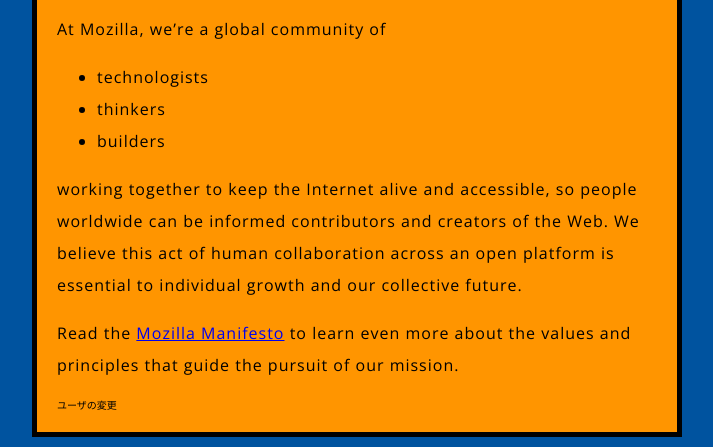
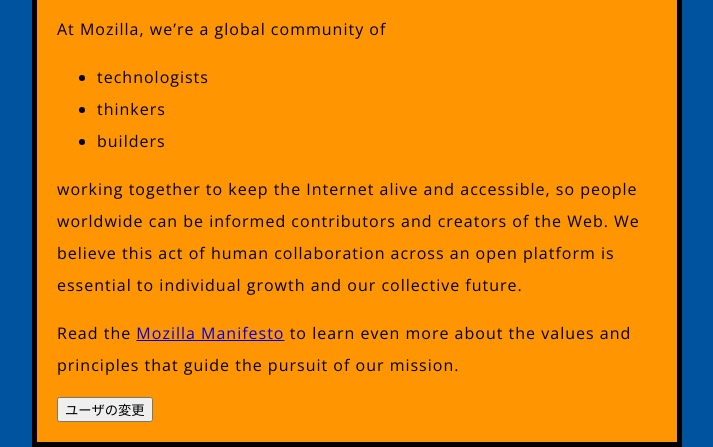
Before and after one commit to ika-si/2020web, a plain HTML site: page beginner-gh-pages/index.html in a window 1280 px wide. Shown: the part 386-833 px from the top of the page, without its empty margins (283-996 px from the left). Drawn offline with nearby package versions, Linux system fonts and the light colour scheme.

Commit message:
Update index.html

```diff
--- a/beginner-gh-pages/index.html
+++ b/beginner-gh-pages/index.html
@@ -22,7 +22,7 @@
 
     <p>Read the <a href="https://www.mozilla.org/en-US/about/manifesto/">Mozilla Manifesto</a> to learn even more about the values and principles that guide the pursuit of our mission.</p>
 
-    <buttom>ユーザの変更</buttom>
+    <buttoN>ユーザの変更</buttoN>
 
     <script src = "scripts/main.js"></script>
 
```
